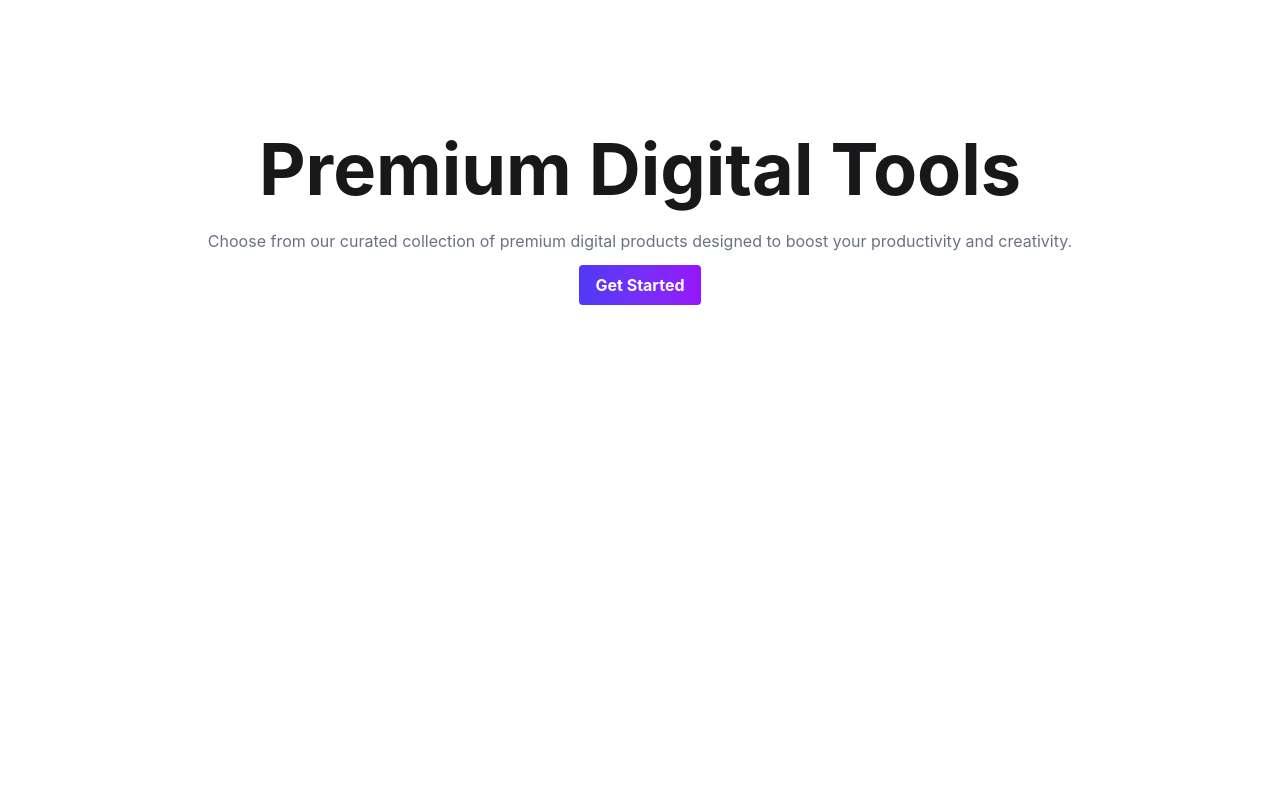
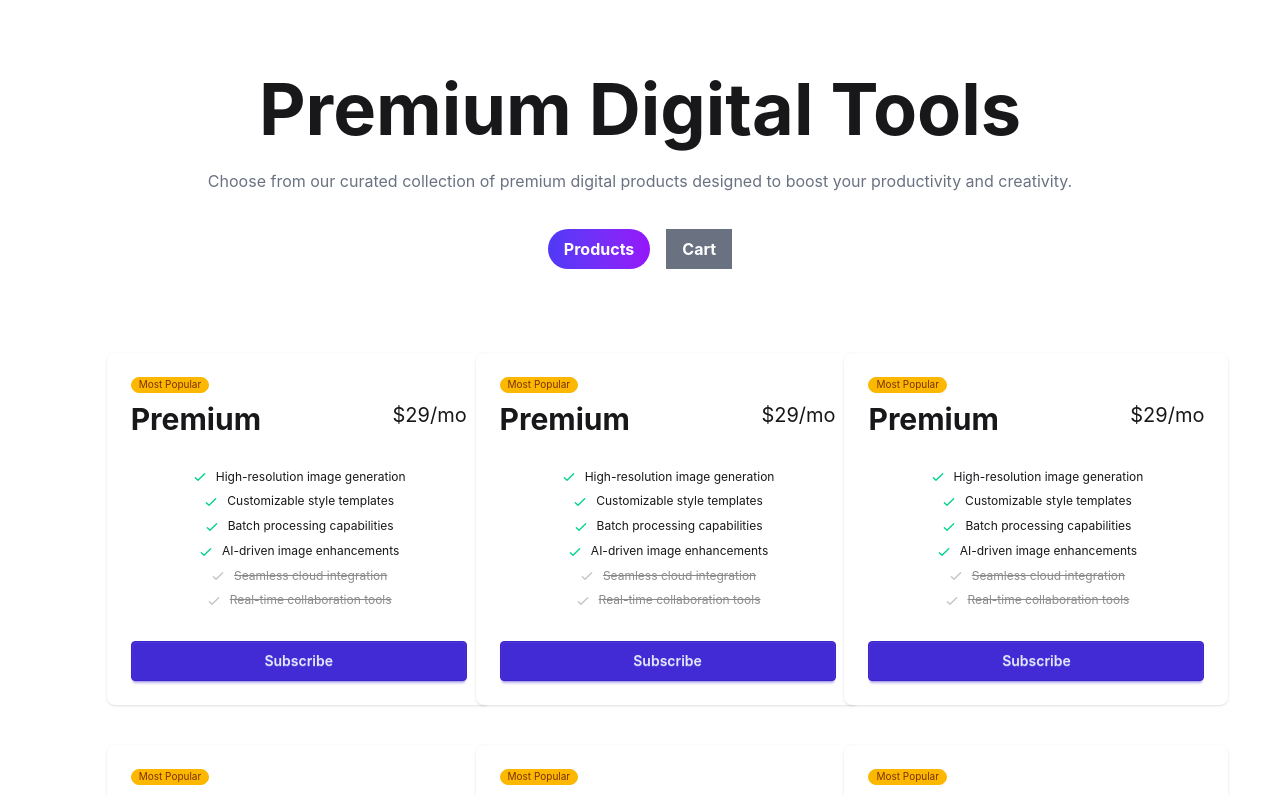
Before and after one commit to moajjem441/digital-tools, a React (Vite) app: page / in a window 1280 px wide. Shown: the part 1140-1935 px from the top of the page. Before the commit the page ends 1525 px from the top, so only its background shows below. Built offline with nearby package versions, Linux system fonts and the light colour scheme.

Commit message:
banner updated

```diff
--- a/src/Components/all-cards/AllCards.jsx
+++ b/src/Components/all-cards/AllCards.jsx
@@ -1,21 +1,42 @@
-import { use } from "react";
+import { use, useState } from "react";
+import Card from "./Card";
 
 
 const AllCards = ({productData}) => {
+    const [color,setColor]=useState("product")
     console.log("product data",productData)
 
     const data = use(productData);
     console.log("data",data);
 
+
+        const active="bg-gradient-to-r from-[#4f39f6] to-[#9514fa] rounded-4xl";
+        const inActive="bg-gray-500 text-white";
+
+
     return (
-        <div className=" w-full md:max-w-10/12 mx-auto my-20 text-center">
-            <h1 className="text-5xl md:text-7xl font-bold p-3">Premium Digital Tools</h1>
+        <div className=" w-full md:max-w-10/12 mx-auto my-20 text-center flex flex-col gap-15">
+           <div>
+             <h1 className="text-5xl md:text-7xl font-bold p-3">Premium Digital Tools</h1>
             <p className="text-gray-500 p-3">Choose from our curated collection of premium digital products designed
                 to boost your productivity and creativity.</p>
 
-                <button className="bg-gradient-to-r from-[#4f39f6] to-[#9514fa] text-white font-bold py-2 px-4 rounded">
-                    Get Started
+              <div className=" flex items-center justify-center gap-4 my-6">
+                  <button onClick={() => setColor("product")} className={`${color === "product" ? active : inActive} text-white font-bold py-2 px-4 `}>
+                    Products
                 </button>
+                <button onClick={() =>setColor("cart")} className={`${color==="cart" ? active : inActive} text-white font-bold py-2 px-4 `}>Cart</button>
+
+              </div>
+           </div>
+
+
+                <div className="grid grid-cols-1 md:grid-cols-2 xl:grid-cols-3 justify-content items-center gap-10  mx-auto">
+                    {
+                        data.map((product)=><Card key={product.id} product={product}></Card>)
+                    }
+                </div>
+
 
         </div>
     );
--- /dev/null
+++ b/src/Components/all-cards/Card.jsx
@@ -0,0 +1,50 @@
+
+const Card = ({product}) => {
+    console.log("product in card",product)
+    return (
+        <div>
+
+            <div className="card w-96 bg-base-100 shadow-sm">
+  <div className="card-body">
+    <span className="badge badge-xs badge-warning">Most Popular</span>
+    <div className="flex justify-between">
+      <h2 className="text-3xl font-bold">Premium</h2>
+      <span className="text-xl">$29/mo</span>
+    </div>
+    <ul className="mt-6 flex flex-col gap-2 text-xs">
+      <li>
+        <svg xmlns="http://www.w3.org/2000/svg" className="size-4 me-2 inline-block text-success" fill="none" viewBox="0 0 24 24" stroke="currentColor"><path strokeLinecap="round" strokeLinejoin="round" strokeWidth="2" d="M5 13l4 4L19 7" /></svg>
+        <span>High-resolution image generation</span>
+      </li>
+      <li>
+        <svg xmlns="http://www.w3.org/2000/svg" className="size-4 me-2 inline-block text-success" fill="none" viewBox="0 0 24 24" stroke="currentColor"><path strokeLinecap="round" strokeLinejoin="round" strokeWidth="2" d="M5 13l4 4L19 7" /></svg>
+        <span>Customizable style templates</span>
+      </li>
+      <li>
+        <svg xmlns="http://www.w3.org/2000/svg" className="size-4 me-2 inline-block text-success" fill="none" viewBox="0 0 24 24" stroke="currentColor"><path strokeLinecap="round" strokeLinejoin="round" strokeWidth="2" d="M5 13l4 4L19 7" /></svg>
+        <span>Batch processing capabilities</span>
+      </li>
+      <li>
+        <svg xmlns="http://www.w3.org/2000/svg" className="size-4 me-2 inline-block text-success" fill="none" viewBox="0 0 24 24" stroke="currentColor"><path strokeLinecap="round" strokeLinejoin="round" strokeWidth="2" d="M5 13l4 4L19 7" /></svg>
+        <span>AI-driven image enhancements</span>
+      </li>
+      <li className="opacity-50">
+        <svg xmlns="http://www.w3.org/2000/svg" className="size-4 me-2 inline-block text-base-content/50" fill="none" viewBox="0 0 24 24" stroke="currentColor"><path strokeLinecap="round" strokeLinejoin="round" strokeWidth="2" d="M5 13l4 4L19 7" /></svg>
+        <span className="line-through">Seamless cloud integration</span>
+      </li>
+      <li className="opacity-50">
+        <svg xmlns="http://www.w3.org/2000/svg" className="size-4 me-2 inline-block text-base-content/50" fill="none" viewBox="0 0 24 24" stroke="currentColor"><path strokeLinecap="round" strokeLinejoin="round" strokeWidth="2" d="M5 13l4 4L19 7" /></svg>
+        <span className="line-through">Real-time collaboration tools</span>
+      </li>
+    </ul>
+    <div className="mt-6">
+      <button className="btn btn-primary btn-block">Subscribe</button>
+    </div>
+  </div>
+</div>
+
+        </div>
+    );
+};
+
+export default Card;
--- a/src/Components/banner/Banner.jsx
+++ b/src/Components/banner/Banner.jsx
@@ -1,7 +1,7 @@
 
 const Banner = () => {
     return (
-        <div className="grid grid-cols-12 gap-4 sm:mt-20 sm:max-w-10/12 mx-auto   p-10">
+        <div className="grid grid-cols-12 gap-4 sm:mt-5 sm:max-w-10/12 mx-auto   p-10">
             <div className="grid col-span-12  md:col-span-6 gap-6">
 
                 <div className=" flex flex-col items-center justify-center gap-5  w-full  shadow-sm">
--- a/src/Components/navbar/Navbar.jsx
+++ b/src/Components/navbar/Navbar.jsx
@@ -21,7 +21,7 @@
 
       </ul>
     </div>
-    <a className="btn btn-ghost bg-gradient-to-r from-[#4f39f6] to-[#9514fa] bg-clip-text text-transparent text-2xl sm:text-4xl my-3">DigiTools</a>
+    <a className="btn btn-ghost  bg-gradient-to-r from-[#4f39f6] to-[#9514fa] bg-clip-text text-transparent text-2xl sm:text-4xl my-3">DigiTools</a>
   </div>
   <div className="navbar-center hidden lg:flex">
     <ul className="menu menu-horizontal px-1">
@@ -35,7 +35,7 @@
   <div className="navbar-end gap-4 sm:flex flex-col md:flex-row">
     <img src="../../../public/assets/products/shopping-cart.png" alt="Shopping Cart" className="h-6 w-6  text-white"></img>
     <button className="btn btn-ghost">Login</button>
-    <a className="btn bg-gradient-to-r from-[#4f39f6] to-[#9514fa] rounded-4xl">Get Started</a>
+    <a className="btn bg-gradient-to-r from-[#4f39f6] to-[#9514fa] text-white rounded-4xl">Get Started</a>
   </div>
 </div>
 
```
